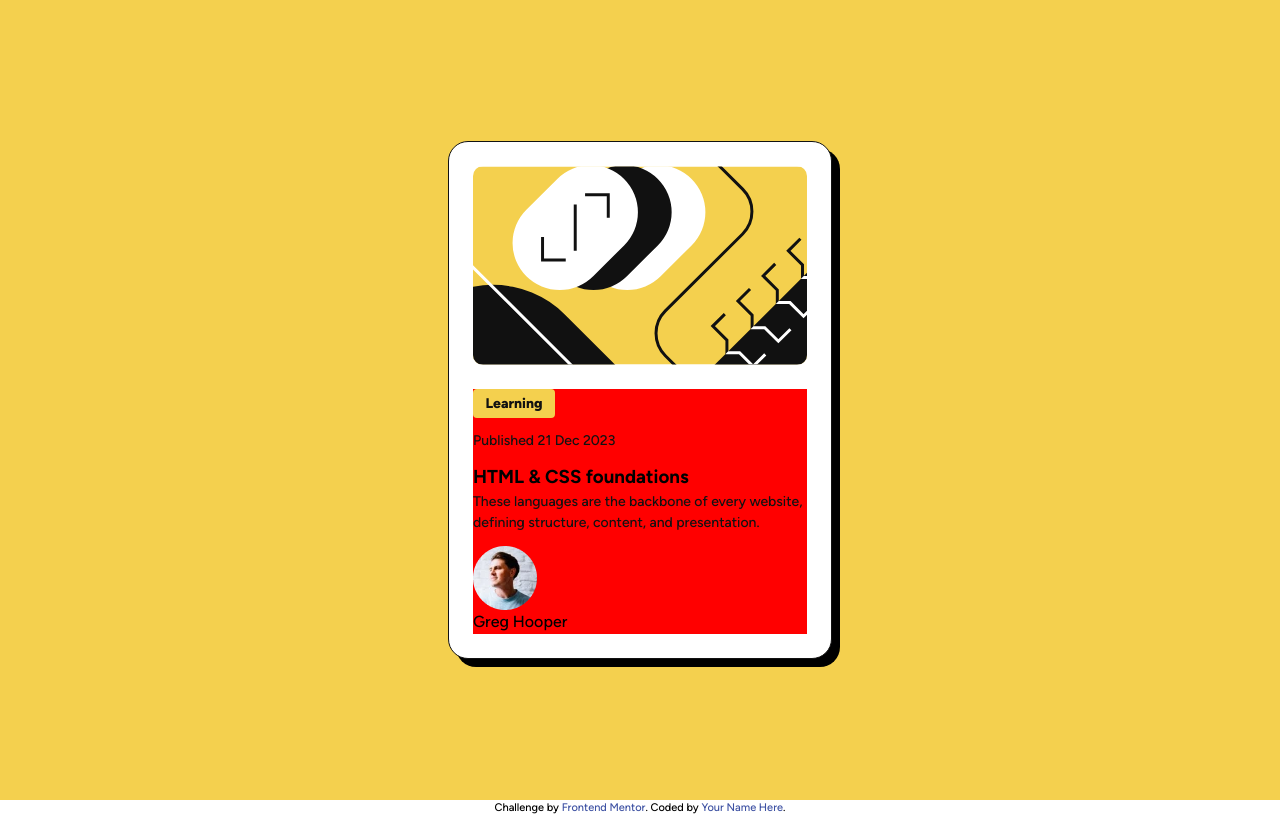
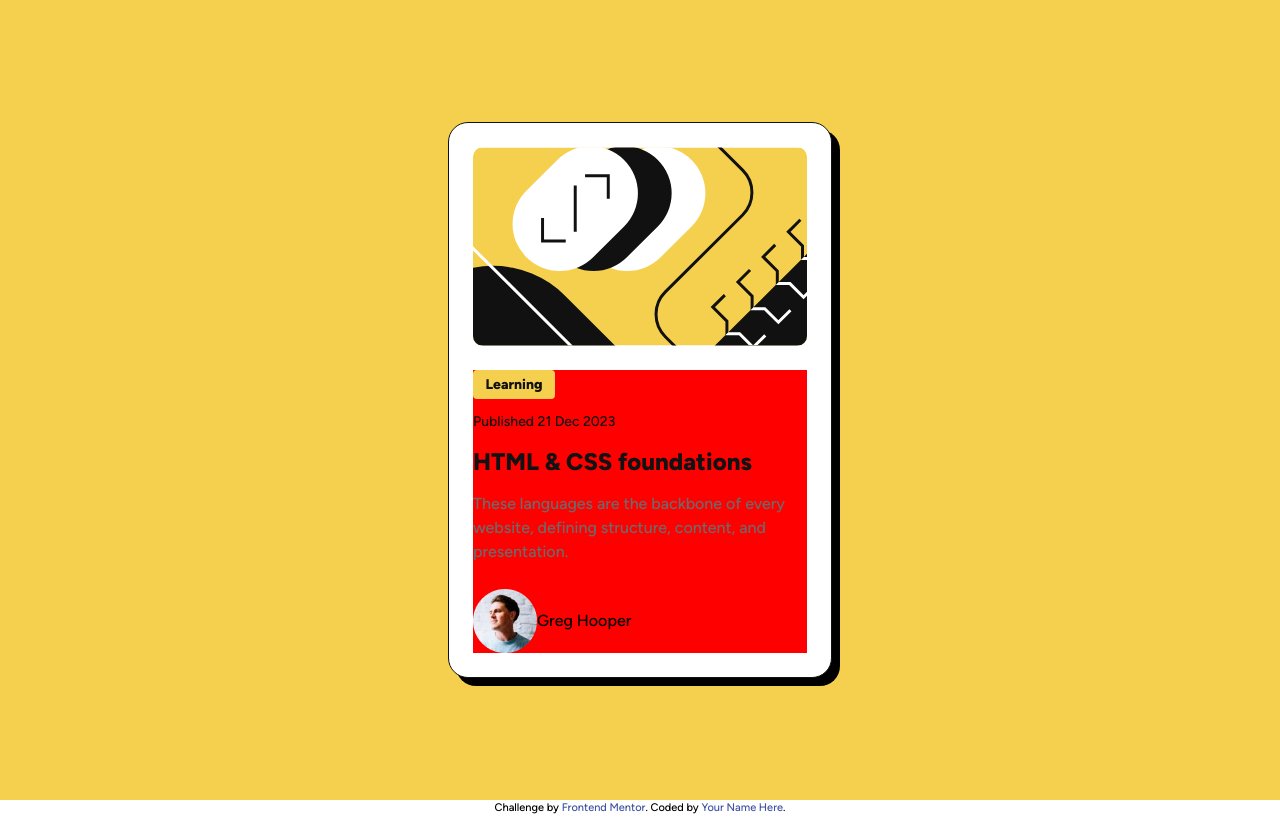
Before and after one commit to OscarE2D/FrontendMentor-blog-preview-card-figma, a plain HTML site: page index.html in a window 1280 px wide. Drawn offline with Linux system fonts and the light colour scheme.

Commit message:
Se aplican estilos al texto del contenido es decir titulo y breve informacion

```diff
--- a/style.css
+++ b/style.css
@@ -177,3 +177,30 @@ main {
   text-align: left;
   margin-bottom: var(--card-space-150);
 }
+
+.card-content-blog h1 {
+  color: var(--color-fontmain-gray950);
+  font-family: "Figtree", sans-serif;
+  font-weight: 800;
+  font-size: clamp(1.25rem, 1.169rem + 0.42vw, 1.5rem);
+  line-height: 150%;
+  letter-spacing: 0;
+  text-align: left;
+  margin-bottom: var(--card-space-150);
+}
+
+.card-content-blog p {
+  color: var(--color-fontsecond-gray500);
+  font-family: "Figtree", sans-serif;
+  font-weight: 500;
+  font-size: clamp(0.75rem, 0.67rem + 0.42vw, 1rem);
+  line-height: 150%;
+  letter-spacing: 0;
+  text-align: left;
+  margin-bottom: var(--card-space-300);
+}
+
+.card-footer-blog {
+  display: flex;
+  align-items: center;
+}
```
